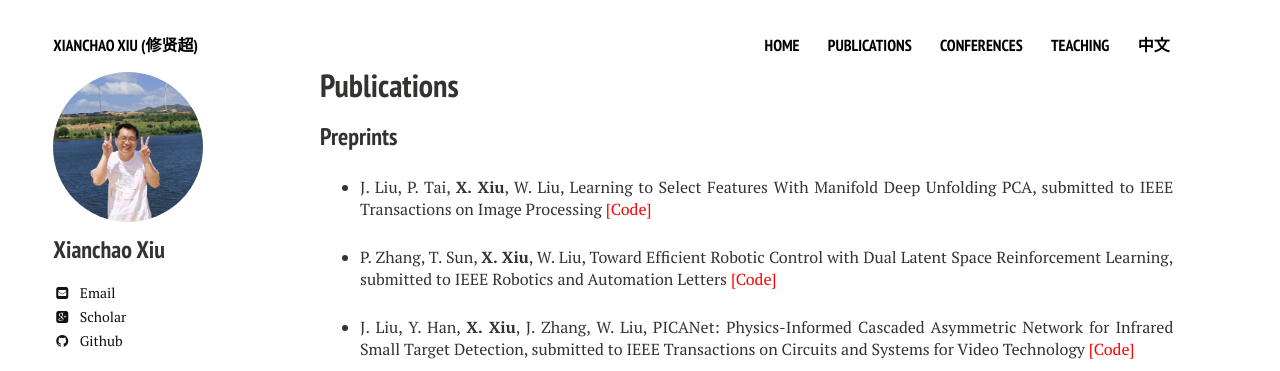
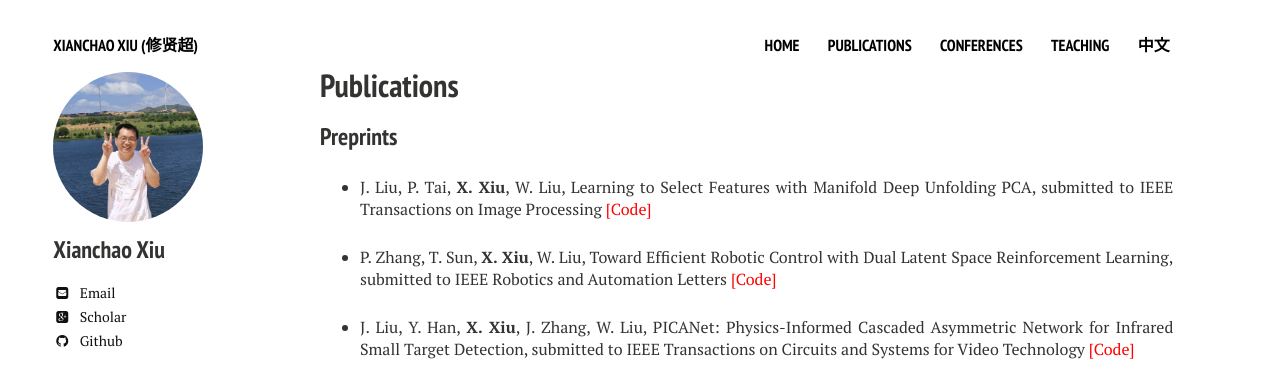
Before and after one commit to xianchaoxiu/xianchaoxiu.github.io, a Jekyll site: the page built from publications/index.md, in a window 1280 px wide and 900 px high. Shown: the top 371 px of the window. Built offline with Jekyll 4.4.1, drawn with Linux system fonts in a browser that asks for light colours; nearby versions of some CDN libraries.

Commit message:
Update index.md

```diff
--- a/publications/index.md
+++ b/publications/index.md
@@ -11,7 +11,7 @@ share: false
 ### Preprints
 
 
-* J. Liu, P. Tai, <b>X. Xiu</b>, W. Liu, Learning to Select Features With Manifold Deep Unfolding PCA, submitted to IEEE Transactions on Image Processing <a href="https://github.com/xianchaoxiu/MDUFS" class="textlink" target="_blank" style="color: red;">[Code]</a>
+* J. Liu, P. Tai, <b>X. Xiu</b>, W. Liu, Learning to Select Features with Manifold Deep Unfolding PCA, submitted to IEEE Transactions on Image Processing <a href="https://github.com/xianchaoxiu/MDUFS" class="textlink" target="_blank" style="color: red;">[Code]</a>
 
 * P. Zhang, T. Sun, <b>X. Xiu</b>, W. Liu, Toward Efficient Robotic Control with Dual Latent Space Reinforcement Learning, submitted to IEEE Robotics and Automation Letters <a href="https://github.com/xianchaoxiu/DLSRL" class="textlink" target="_blank" style="color: red;">[Code]</a>
 
```
